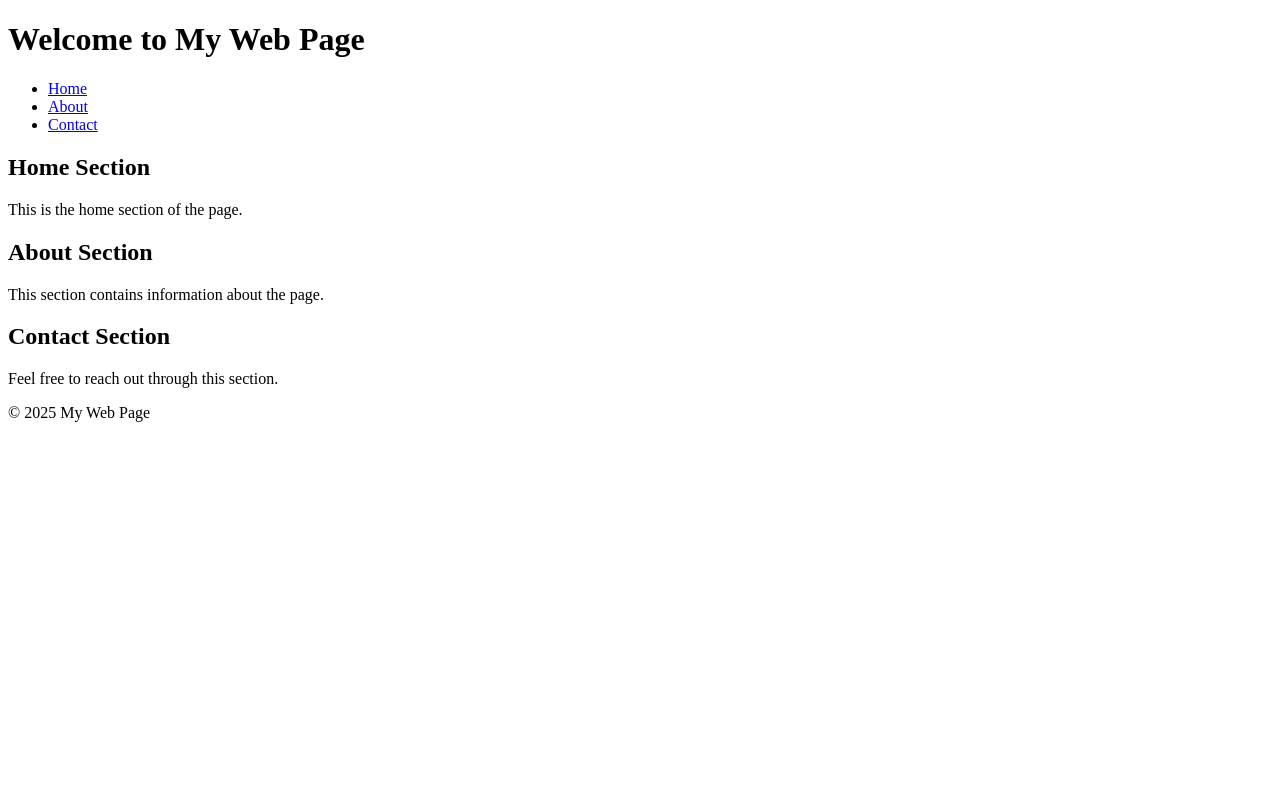
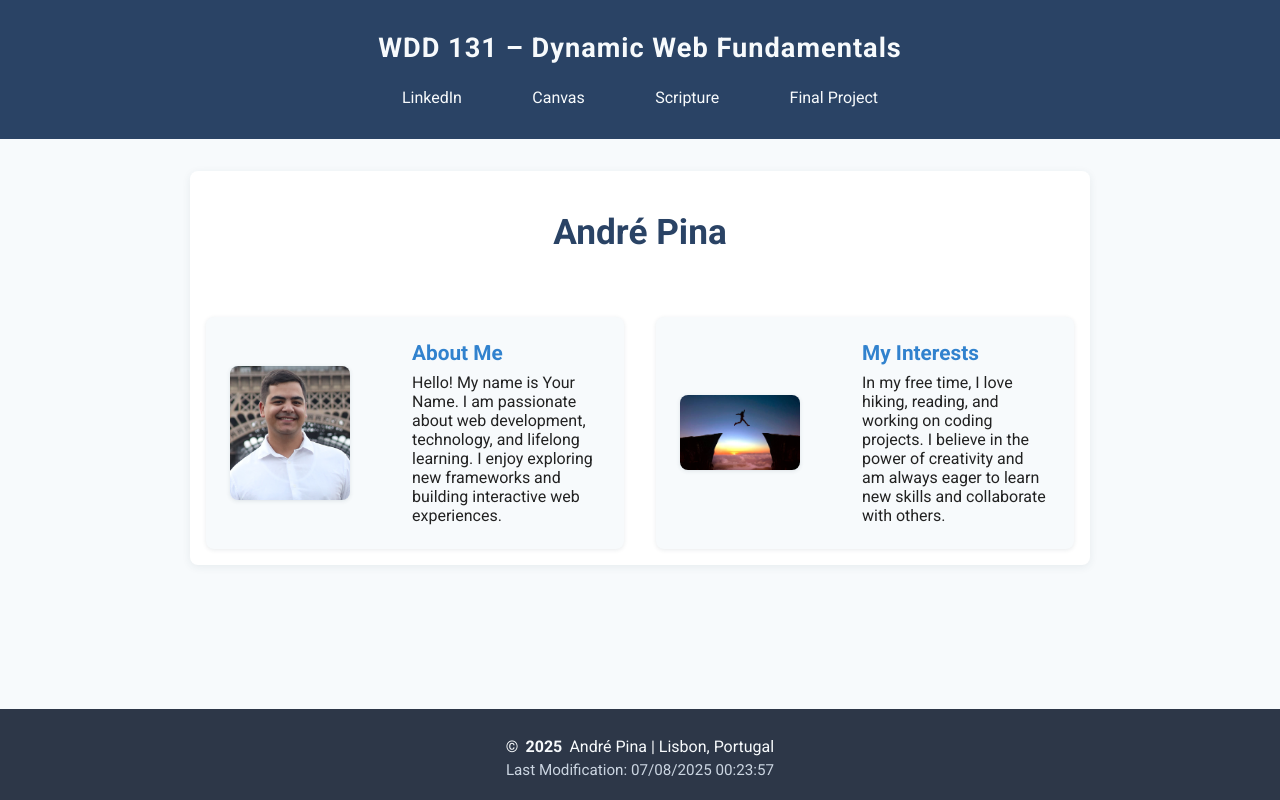
Before and after one commit to sudormrf-all/wdd131, a plain HTML site: page index.html in a window 1280 px wide. Drawn offline with Linux system fonts and the light colour scheme.

Commit message:
W01 Assignment: Home Page

```diff
--- a/index.html
+++ b/index.html
@@ -1,41 +1,59 @@
 <!DOCTYPE html>
 <html lang="en">
-
-</html>
 
 <head>
     <meta charset="UTF-8">
     <meta name="viewport" content="width=device-width, initial-scale=1.0">
-    <title>My Web Page</title>
-    <link rel="stylesheet" href="styles.css">
-    <script src="script.js" defer></script>
+    <title>WDD 131 – Dynamic Web Fundamentals – Your Name</title>
+    <meta name="description"
+        content="WDD 131 – Dynamic Web Fundamentals. Your Name. Home page, web development, HTML, CSS, JavaScript, BYU-Idaho.">
+    <meta name="author" content="Your Name">
+    <!-- Google Fonts -->
+    <link href="https://fonts.googleapis.com/css2?family=Roboto:wght@400;700&display=swap" rel="stylesheet">
+    <link rel="stylesheet" href="styles/base.css">
+    <script src="scripts/getdates.js" defer></script>
 </head>
 
 <body>
     <header>
-        <h1>Welcome to My Web Page</h1>
+        <span id="course-title">WDD 131 – Dynamic Web Fundamentals</span>
+        <nav>
+            <a href="https://www.linkedin.com/in/your-profile" target="_blank" rel="noopener">LinkedIn</a>
+            <a href="https://byupw.instructure.com/" target="_blank" rel="noopener">Canvas</a>
+            <a href="https://www.churchofjesuschrist.org/study/scriptures/bofm/1-ne/3?lang=eng&id=p7#p7" target="_blank"
+                rel="noopener">Scripture</a>
+            <a href="#" target="_blank" rel="noopener">Final Project</a>
+        </nav>
     </header>
-    <nav>
-        <ul>
-            <li><a href="#home">Home</a></li>
-            <li><a href="#about">About</a></li>
-            <li><a href="#contact">Contact</a></li>
-        </ul>
-    </nav>
     <main>
-        <section id="home">
-            <h2>Home Section</h2>
-            <p>This is the home section of the page.</p>
+        <h1>André Pina</h1>
+        <section class="card">
+            <img src="images/your-photo.jpg" alt="Your portrait">
+            <div>
+                <h2>About Me</h2>
+                <p>
+                    Hello! My name is Your Name. I am passionate about web development, technology, and lifelong
+                    learning. I enjoy exploring new frameworks and building interactive web experiences.
+                </p>
+            </div>
         </section>
-        <section id="about">
-            <h2>About Section</h2>
-            <p>This section contains information about the page.</p>
-        </section>
-        <section id="contact">
-            <h2>Contact Section</h2>
-            <p>Feel free to reach out through this section.</p>
+        <section class="card">
+            <img src="images/hobby.jpg" alt="A photo representing your hobby">
+            <div>
+                <h2>My Interests</h2>
+                <p>
+                    In my free time, I love hiking, reading, and working on coding projects. I believe in the power of
+                    creativity and am always eager to learn new skills and collaborate with others.
+                </p>
+            </div>
         </section>
     </main>
     <footer>
-        <p>&copy; 2025 My Web Page</p>
+        <p>
+            &copy; <span id="currentyear"></span> André Pina | Lisbon, Portugal
+        </p>
+        <p id="lastModified"></p>
     </footer>
+</body>
+
+</html>
--- /dev/null
+++ b/scripts/getdates.js
@@ -0,0 +1,4 @@
+// Set current year
+document.getElementById('currentyear').textContent = new Date().getFullYear();
+// Set last modified date
+document.getElementById('lastModified').textContent = "Last Modification: " + document.lastModified;
--- /dev/null
+++ b/styles/base.css
@@ -0,0 +1,168 @@
+/* Google Fonts import (if not using <link> in HTML) */
+/* @import url('https://fonts.googleapis.com/css2?family=Roboto:wght@400;700&display=swap'); */
+
+:root {
+    --primary-color: #2a4365;
+    --secondary-color: #f7fafc;
+    --accent-color: #3182ce;
+    --card-bg: #fff;
+    --nav-hover-bg: #e2e8f0;
+    --text-color: #222;
+    --footer-bg: #2d3748;
+    --footer-text: #f7fafc;
+    --border-radius: 8px;
+    --max-width: 900px;
+    --font-main: 'Roboto', Arial, sans-serif;
+}
+
+*,
+*::before,
+*::after {
+    box-sizing: border-box;
+}
+
+body {
+    margin: 0;
+    padding: 0;
+    font-family: var(--font-main);
+    background: var(--secondary-color);
+    color: var(--text-color);
+    min-height: 100vh;
+    display: flex;
+    flex-direction: column;
+}
+
+header {
+    background: var(--primary-color);
+    color: var(--secondary-color);
+    padding: 2rem 0 1rem 0;
+    text-align: center;
+}
+
+#course-title {
+    display: block;
+    font-size: 1.7rem;
+    font-weight: 700;
+    margin-bottom: 1rem;
+    letter-spacing: 1px;
+}
+
+nav {
+    display: flex;
+    justify-content: center;
+    gap: 2rem;
+    margin-bottom: 0.5rem;
+}
+
+nav a {
+    color: var(--secondary-color);
+    text-decoration: none;
+    padding: 0.5rem 1.2rem;
+    border-radius: var(--border-radius);
+    transition: background 0.2s, color 0.2s;
+    font-weight: 500;
+}
+
+nav a:hover,
+nav a:focus {
+    background: var(--nav-hover-bg);
+    color: var(--primary-color);
+    outline: none;
+}
+
+main {
+    max-width: var(--max-width);
+    margin: 2rem auto;
+    padding: 1rem;
+    background: var(--card-bg);
+    border-radius: var(--border-radius);
+    box-shadow: 0 2px 8px rgba(44, 62, 80, 0.08);
+    display: grid;
+    grid-template-columns: 1fr;
+    gap: 2rem;
+}
+
+h1 {
+    text-align: center;
+    font-size: 2.2rem;
+    margin-bottom: 2rem;
+    font-weight: 700;
+    color: var(--primary-color);
+}
+
+.card {
+    background: var(--secondary-color);
+    border-radius: var(--border-radius);
+    box-shadow: 0 1px 4px rgba(44, 62, 80, 0.10);
+    padding: 1.5rem;
+    display: grid;
+    grid-template-columns: 120px 1fr;
+    gap: 1.5rem;
+    align-items: center;
+}
+
+.card img {
+    width: 100%;
+    max-width: 120px;
+    border-radius: var(--border-radius);
+    object-fit: cover;
+    box-shadow: 0 1px 4px rgba(44, 62, 80, 0.12);
+}
+
+.card h2 {
+    margin: 0 0 0.5rem 0;
+    font-size: 1.3rem;
+    color: var(--accent-color);
+}
+
+.card p {
+    margin: 0;
+    font-size: 1rem;
+    color: var(--text-color);
+}
+
+footer {
+    background: var(--footer-bg);
+    color: var(--footer-text);
+    padding: 1.5rem 0 1rem 0;
+    text-align: center;
+    margin-top: auto;
+}
+
+footer p {
+    margin: 0.3rem 0;
+    font-size: 1rem;
+}
+
+#currentyear {
+    font-weight: 700;
+    margin: 0 0.2em;
+}
+
+#lastModified {
+    font-size: 0.95rem;
+    color: #cbd5e1;
+}
+
+/* Responsive Design */
+@media (min-width: 700px) {
+    main {
+        grid-template-columns: 1fr;
+    }
+
+    .card {
+        grid-template-columns: 150px 1fr;
+        gap: 2rem;
+    }
+}
+
+@media (min-width: 900px) {
+    main {
+        grid-template-columns: 1fr 1fr;
+        gap: 2rem;
+    }
+
+    h1 {
+        grid-column: 1 / -1;
+    }
+}
```
Also changed, not shown: images/hobby.jpg (added), images/your-photo.jpg (added).
